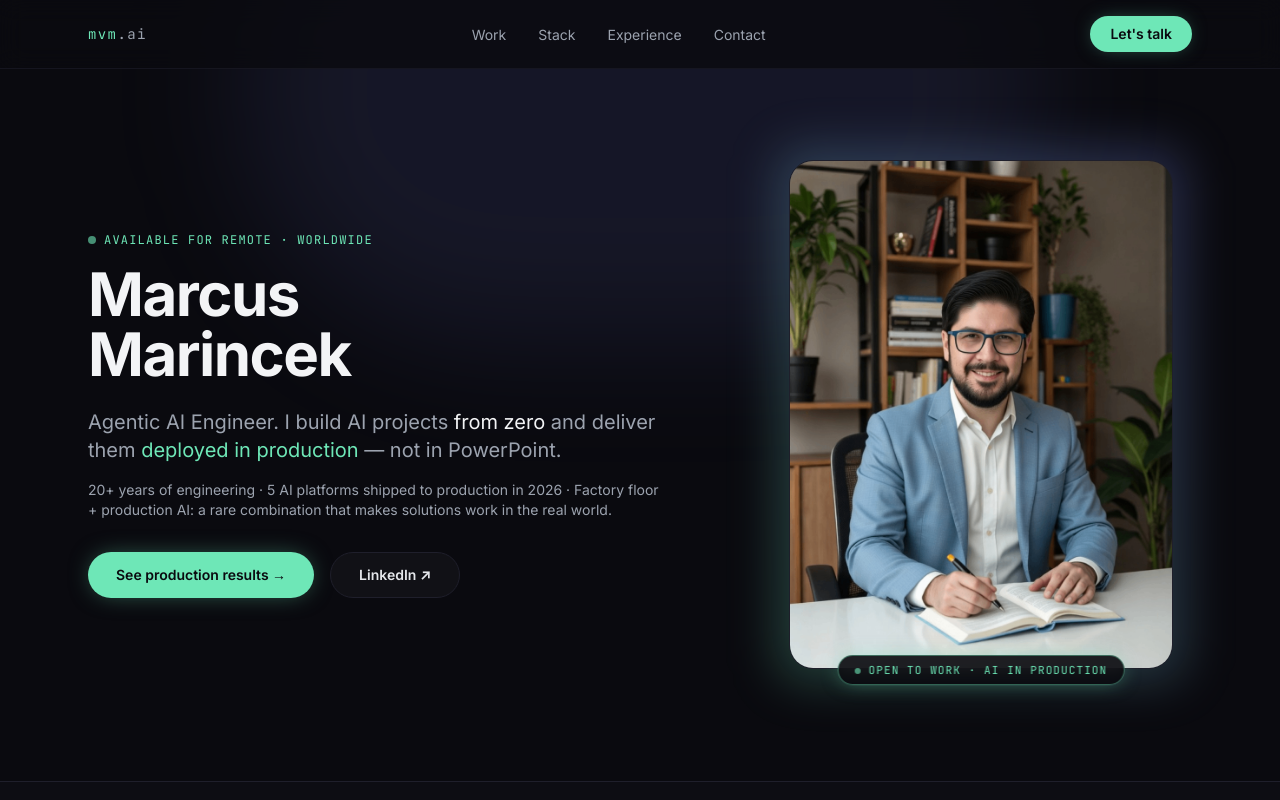
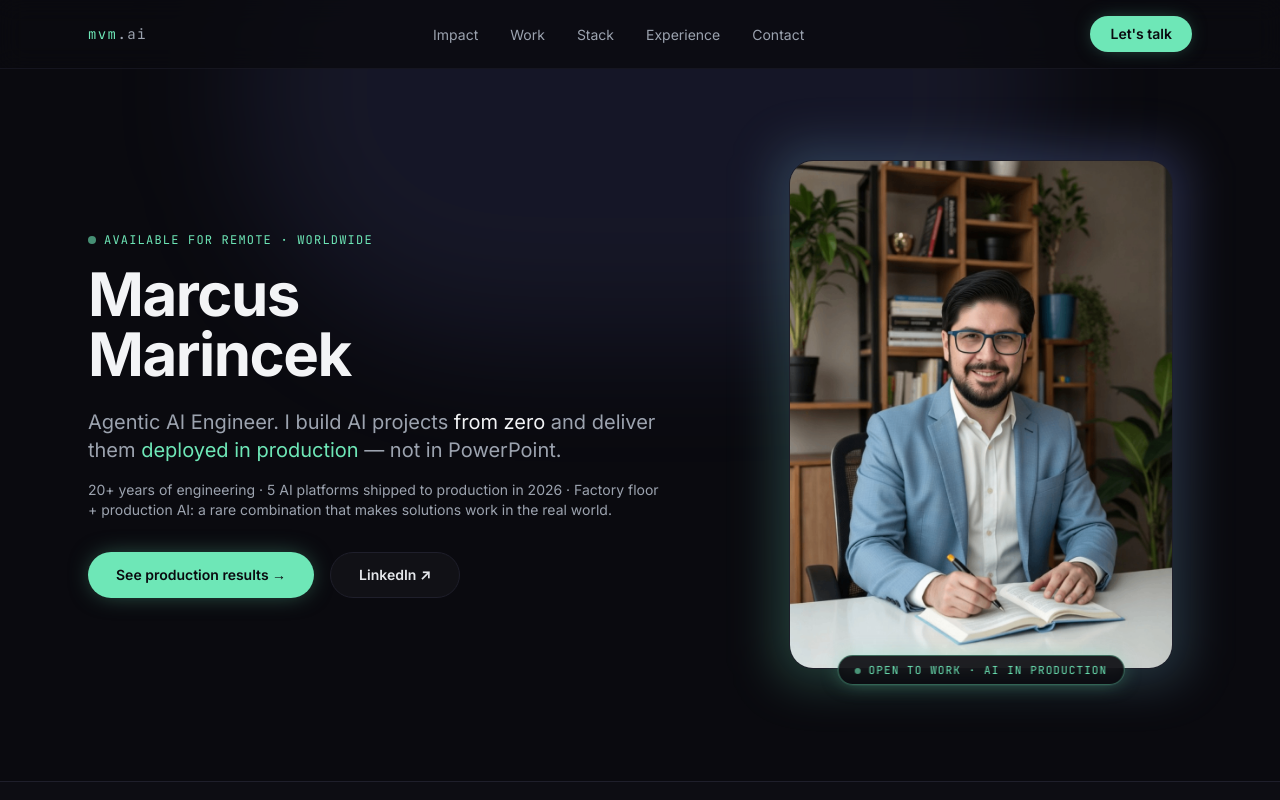
Before and after one commit to mvmarincek/resume, a Next.js app: page / in a window 1280 px wide. Shown: the top 800 px of the page. Built offline with nearby package versions, Linux system fonts and the light colour scheme.

Commit message:
feat: add Impact section to nav menu

```diff
--- a/components/Metrics.tsx
+++ b/components/Metrics.tsx
@@ -195,7 +195,7 @@ export default function Metrics() {
   const { ref, inView } = useInView();
 
   return (
-    <section className="border-y border-line bg-panel/40">
+    <section id="impact" className="border-y border-line bg-panel/40">
       <div ref={ref} className="mx-auto max-w-6xl px-6 py-14">
         <div className="mb-8 flex items-center justify-between">
           <p className="font-mono text-xs tracking-widest text-accent">
--- a/components/Nav.tsx
+++ b/components/Nav.tsx
@@ -1,4 +1,5 @@
 const links = [
+  { label: "Impact", href: "#impact" },
   { label: "Work", href: "#work" },
   { label: "Stack", href: "#stack" },
   { label: "Experience", href: "#experience" },
```
